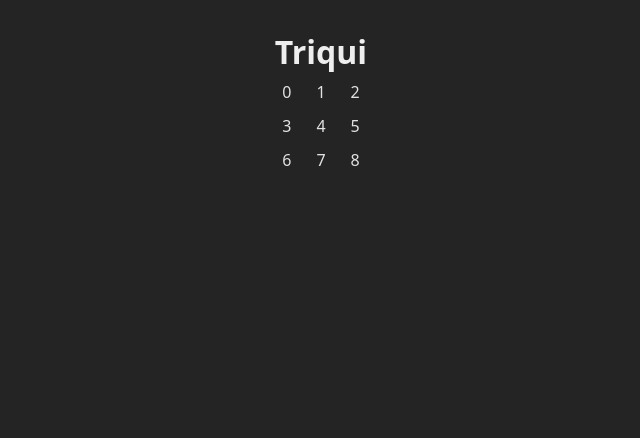
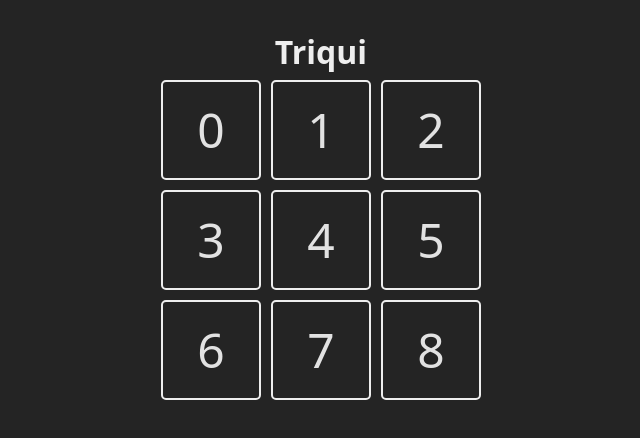
Before and after one commit to Do-Ary/React-01, a React (Vite) app: page / in a window 1280 px wide. Shown: the top 438 px of the page, without its empty margins (319-959 px from the left). Built offline with nearby package versions, Linux system fonts and the light colour scheme.

Commit message:
tablero marcado

```diff
--- a/src/App.jsx
+++ b/src/App.jsx
@@ -1,11 +1,10 @@
-import { Children } from "react"
-
+import { useState } from "react"
 const TURNS = {
   X: 'X',
   O: 'O'
 }
 
-const board = Array(9).fill(null)
+
 const Square = ({ children, updateBoard, index }) => {
   return (
     <div className="square">
@@ -13,7 +12,10 @@ const Square = ({ children, updateBoard, index }) => {
     </div>
   )
 }
+
 function App() {
+  const [board,setBoard] = useState(Array(9).fill(null))
+
   return (
     <main className= 'board'>
       <h1>Triqui</h1>
@@ -21,11 +23,13 @@ function App() {
         {
           board.map(( _, index ) =>   {
             return (
-              <div className="cell" key = {index}>
-                <span className="cell__content">
-                  {index}
-                </span>
-              </div>
+              <Square
+                key={index}
+                index={index}
+              >
+                {index}
+              </Square>
+
             )
           })
         }
```
